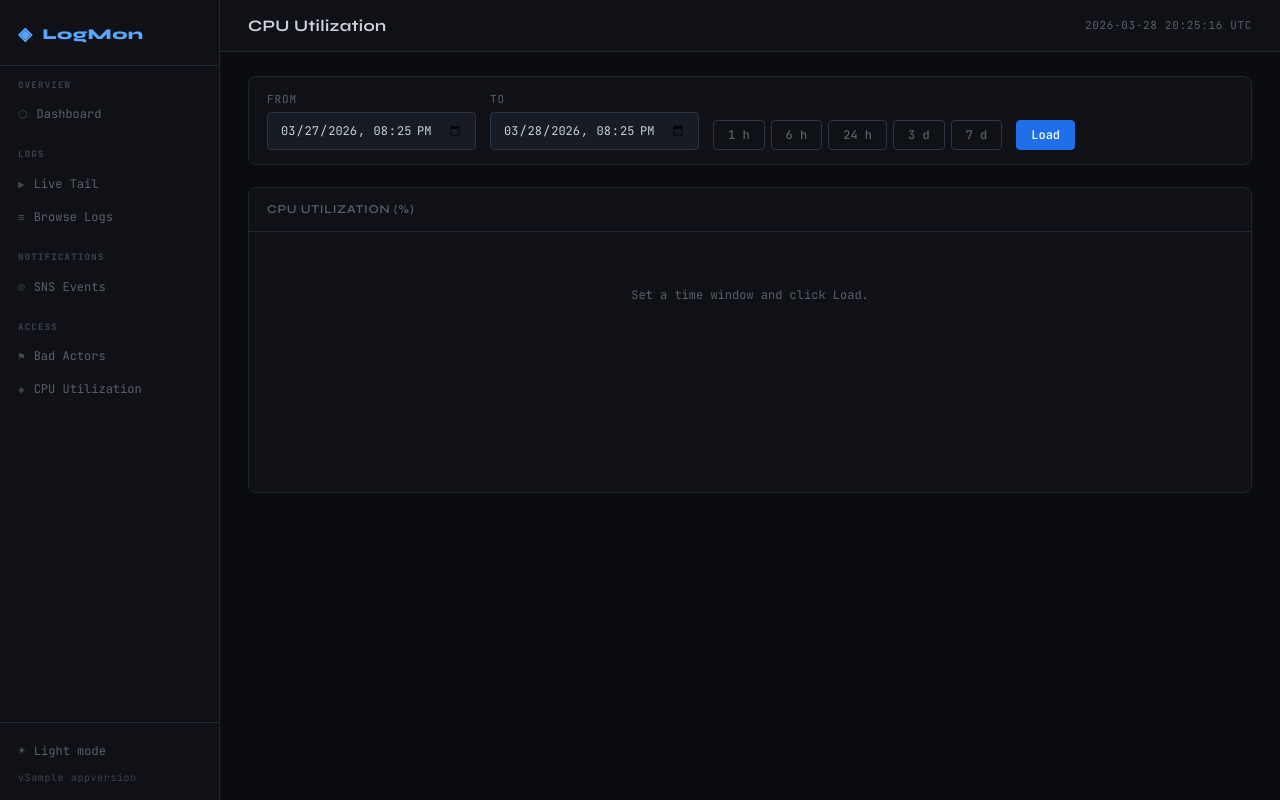
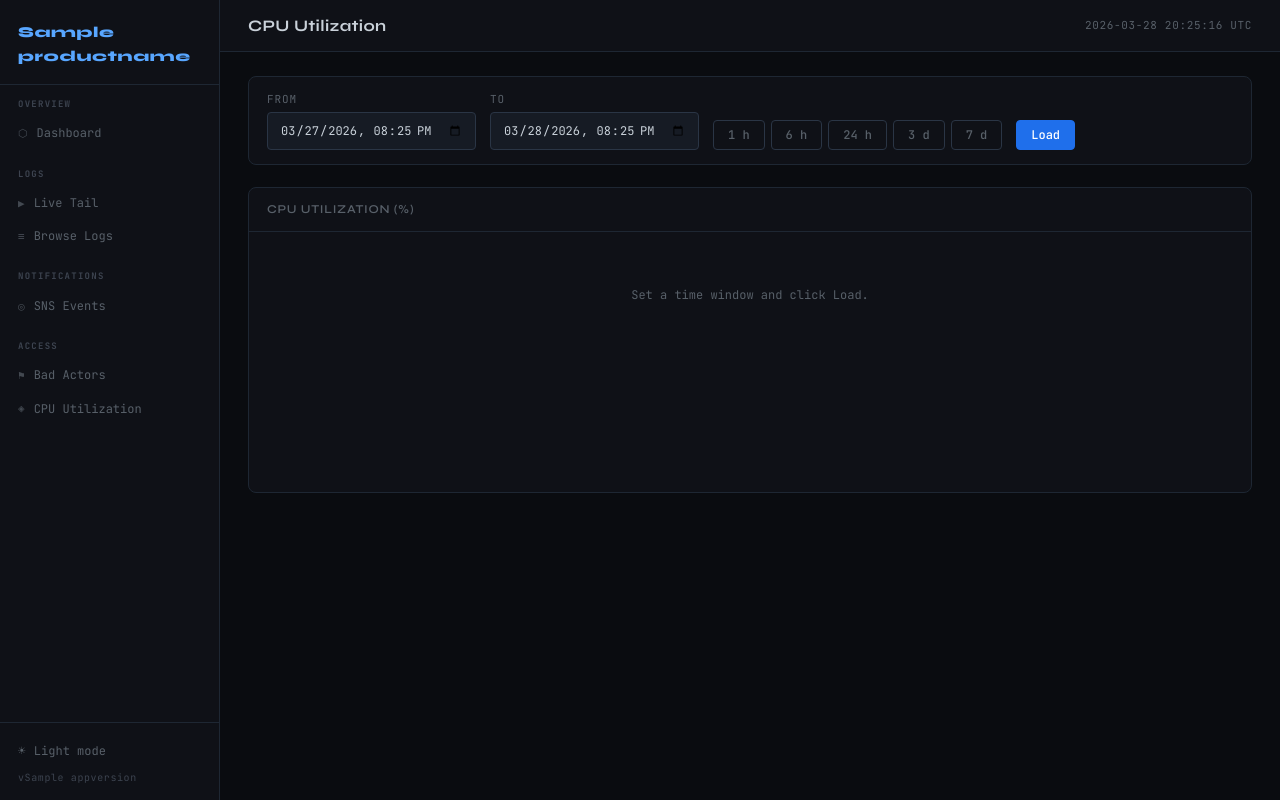
Before and after one commit to louking/logmon, a Python web app: template app/src/logmon/templates/cpu.jinja2 in a window 1280 px wide. Run offline with Jinja, Linux system fonts and the light colour scheme; the template is opened without the code that fills it: most values are stand-ins (such as "Sample title", 1, 10 or a date in 2020).

Commit message:
lmtility branding

```diff
--- a/app/src/logmon/templates/base.jinja2
+++ b/app/src/logmon/templates/base.jinja2
@@ -11,8 +11,12 @@
       if (t) document.documentElement.setAttribute('data-theme', t);
     })();
   </script>
+  <link rel="shortcut icon" href="{{ url_for('static', filename='favicon.ico') }}">
+  {# font for branding, see branding.css #}
+  <link href="https://fonts.googleapis.com/css?family=Kanit:800&display=swap" rel="stylesheet">
   <link rel="preconnect" href="https://fonts.googleapis.com">
   <link rel="stylesheet" href="https://fonts.googleapis.com/css2?family=JetBrains+Mono:wght@300;400;500;700&family=Syne:wght@400;600;700;800&display=swap">
+  <link rel="stylesheet" type="text/css" href="/loutilities/static/branding.css">
   <link rel="stylesheet" href="{{ url_for('static', filename='css/main.css') }}">
   {% block head %}{% endblock %}
   {% block head_extra %}{% endblock %}
@@ -21,8 +25,7 @@
 <div class="shell">
   <nav class="sidebar">
     <div class="sidebar-brand">
-      <span class="brand-icon">◈</span>
-      <span class="brand-text">LogMon</span>
+      <a href="/" style="text-decoration:none;color:inherit;">{{ _productname }}</a>
     </div>
 
     <div class="nav-section">
```
